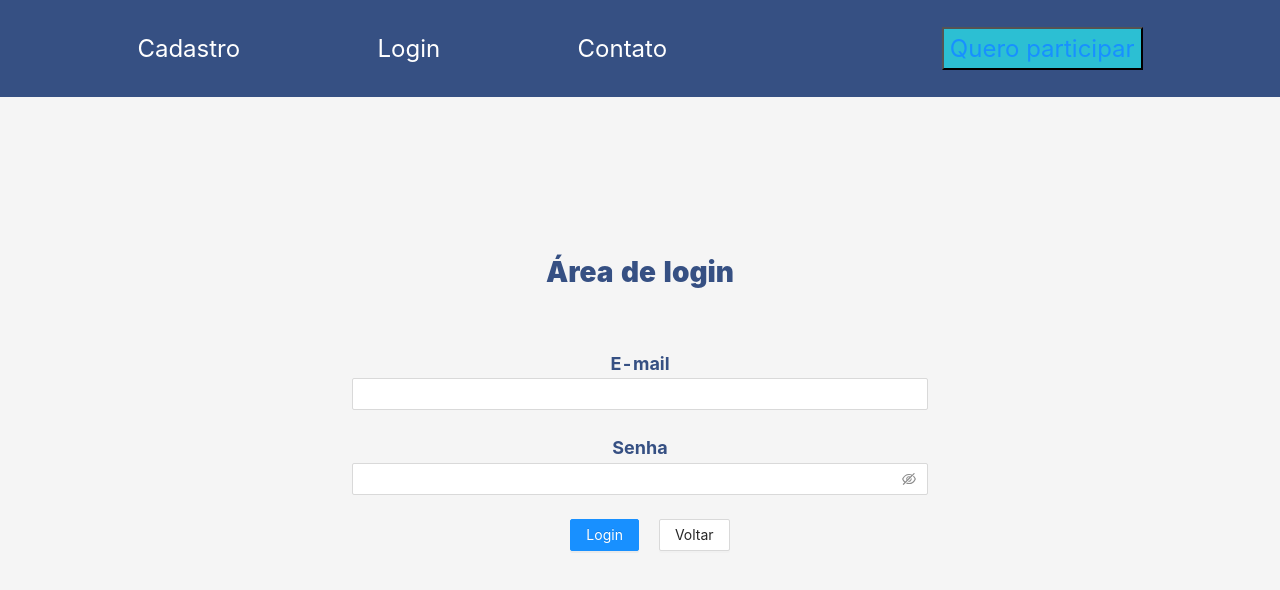
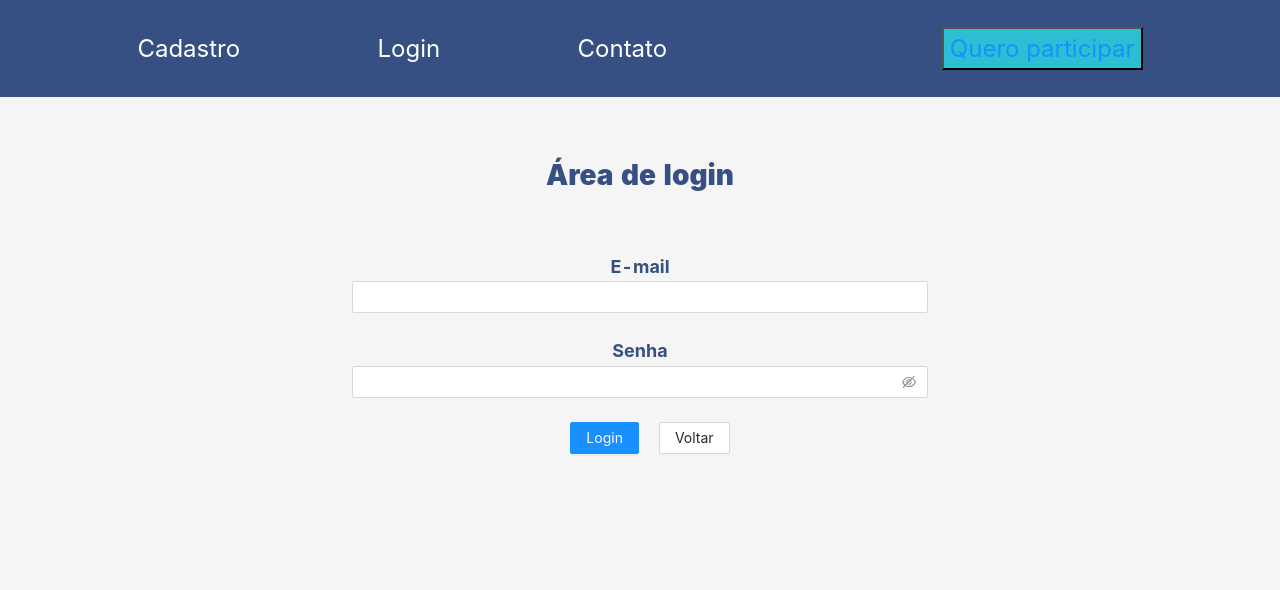
Before and after one commit to ricardossantis/reembolsa_ai, a React (Create React App) app: page /login in a window 1280 px wide. Shown: the top 590 px of the page. Built offline with nearby package versions, Linux system fonts and the light colour scheme.

Commit message:
fix:removed console logs and login design

```diff
--- a/src/components/login/styled-content/index.js
+++ b/src/components/login/styled-content/index.js
@@ -1,9 +1,8 @@
 import styled from "styled-components"
 
 const StyledContent = styled.div`
-    padding-top:97px;
     background-color:#F5F5F5 !important;
-    min-height:100vh;
+    min-height:calc(100vh - 97px);
     font-weight:bold;
 `
 
--- a/src/pages/employees/index.jsx
+++ b/src/pages/employees/index.jsx
@@ -17,7 +17,6 @@ function Employees() {
         },
       })
       .then((res) => {
-        console.log(res);
         setList(
           res.data
             .filter((item) => item.userId === id)
--- a/src/pages/manager-history/index.jsx
+++ b/src/pages/manager-history/index.jsx
@@ -39,7 +39,6 @@ function History() {
       .catch((err) => console.log(err));
   }, []);
 
-  console.log(list);
   return (
     <SituationList header="Histórico de Movimentações" list={list} title />
   );
```
